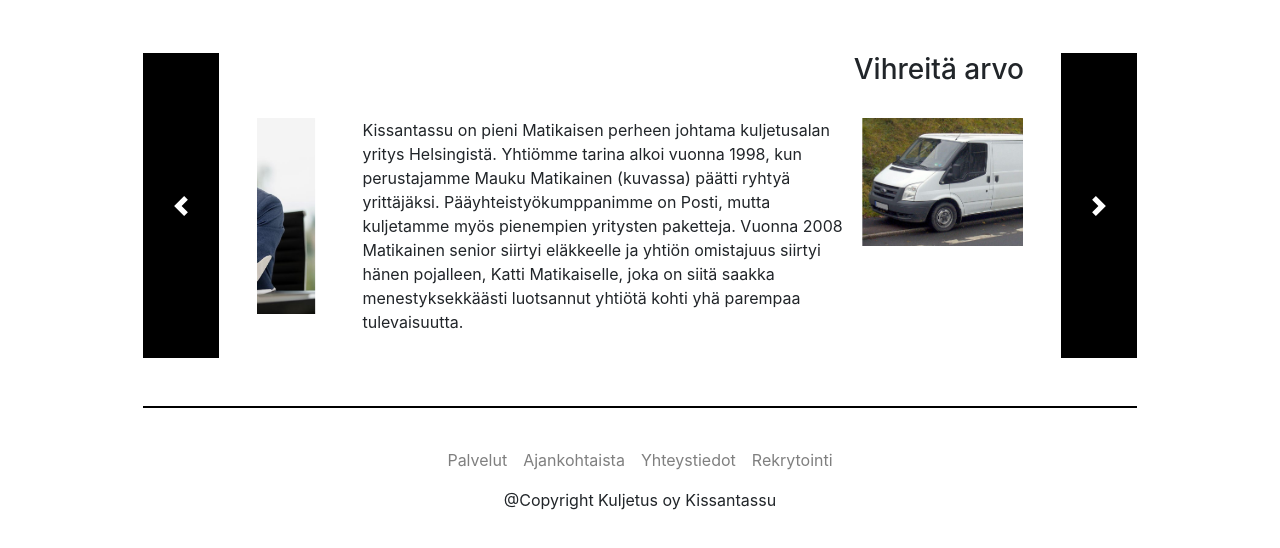
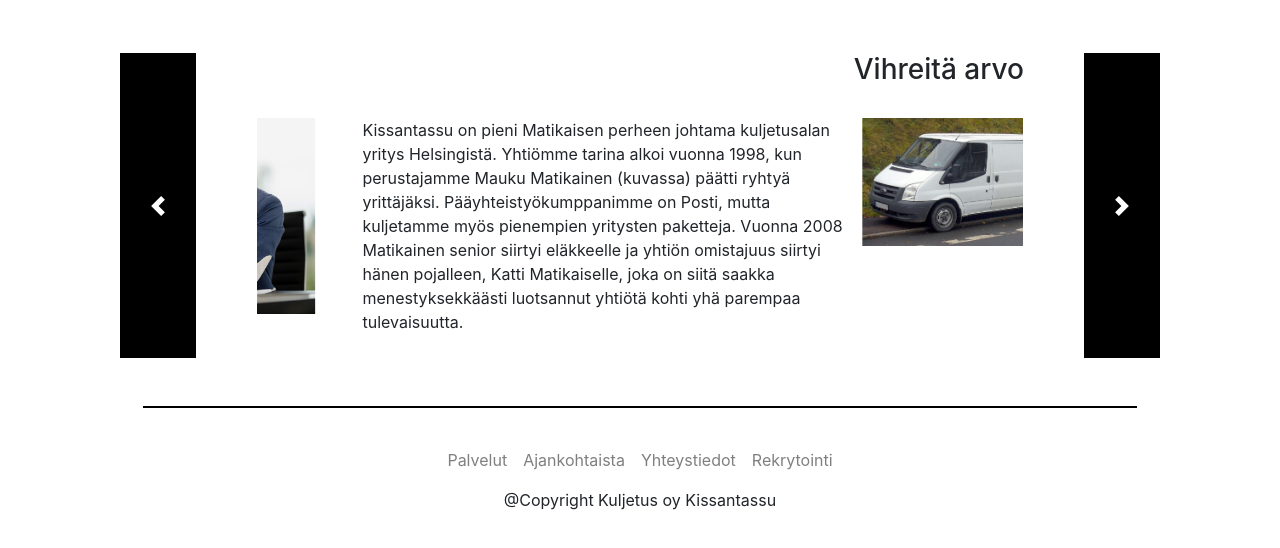
Before and after one commit to MestariMieli/mestarimieli.github.io, a plain HTML site: page index.html in a window 1280 px wide. Shown: the part 542-1090 px from the top of the page. Drawn offline with nearby package versions, Linux system fonts and the light colour scheme.

Commit message:
Update styles.css

```diff
--- a/styles.css
+++ b/styles.css
@@ -42,13 +42,13 @@ footer{
 }
 
 .carousel-control-prev {
-    left: -15%;
+    left: -18%;
     width: 10%;
     background-color: black;
     opacity: 100%;
 }
 .carousel-control-next {
-    right: -15%;
+    right: -18%;
     background-color: black;
     width: 10%;
     opacity: 100%;
```
